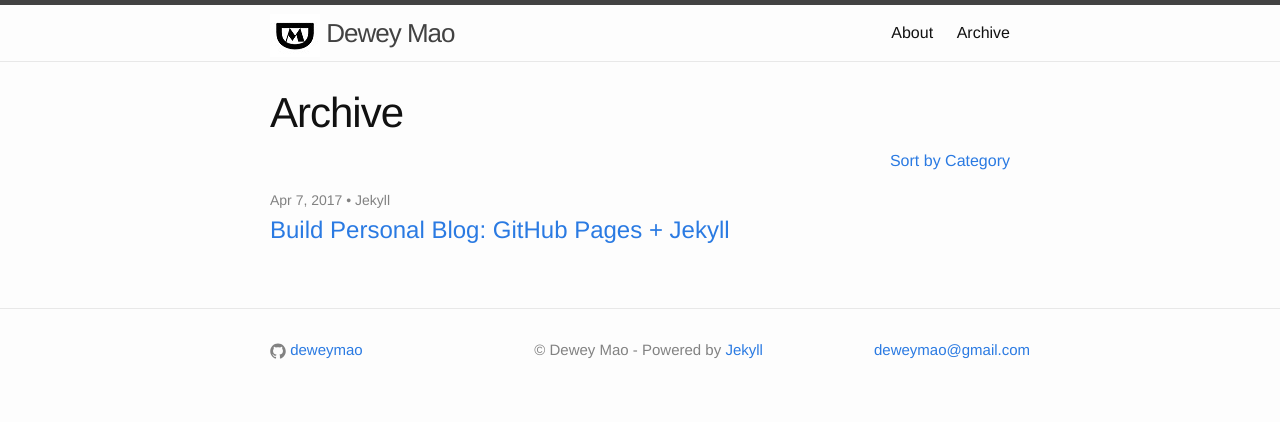
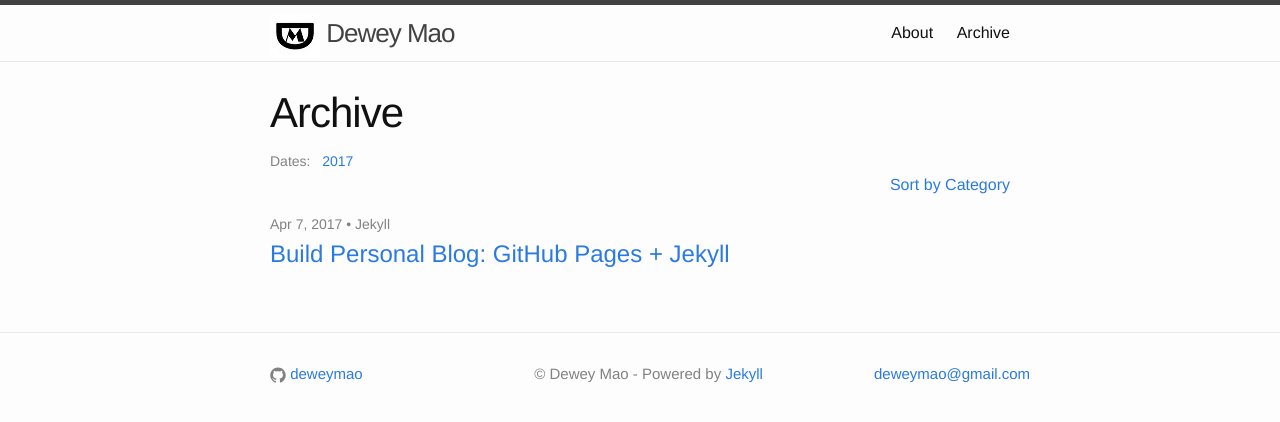
Before and after one commit to deweymao/deweymao.github.io, a Jekyll site: the page built from archive.md, in a window 1280 px wide. Shown: the top 422 px of the page. Built offline with Jekyll 4.4.1, drawn with Linux system fonts in a browser that asks for light colours.

Commit message:
add sort by date

```diff
--- a/_layouts/archive.html
+++ b/_layouts/archive.html
@@ -5,6 +5,16 @@ layout: default
 
   <header class="archive-header">
     <h1 class="post-title">{{ page.title | escape }}</h1>
+	<span class = "post-meta">
+	Dates:
+	{% for post in site.posts %}
+	{% capture y  %}{{post.date | date:"%Y"}}{% endcapture %}
+	 {% if year != y %}
+	  {% assign year = y %}
+	   &nbsp <a href="#{{y}}">{{ y }}</a>
+	 {% endif %}
+	{% endfor %}
+	</span>
 	<p align="right"><a href="/archive_category"> Sort by Category </a></p>
   </header>
 
@@ -12,7 +22,13 @@ layout: default
 
   <ul class="post-list">
    {% for post in site.posts %}
-    <li>
+    {% capture y  %}{{post.date | date:"%Y"}}{% endcapture %}
+	 {% if year != y %}
+	  {% assign year = y %}
+      <li id={{ y }}>
+     {% else %}
+	  <li>
+	 {% endif %}
 	 <span class="post-meta">
 	 {{ post.date | date: "%b %-d, %Y" }}
 	 {% if post.categories != empty %}
```
